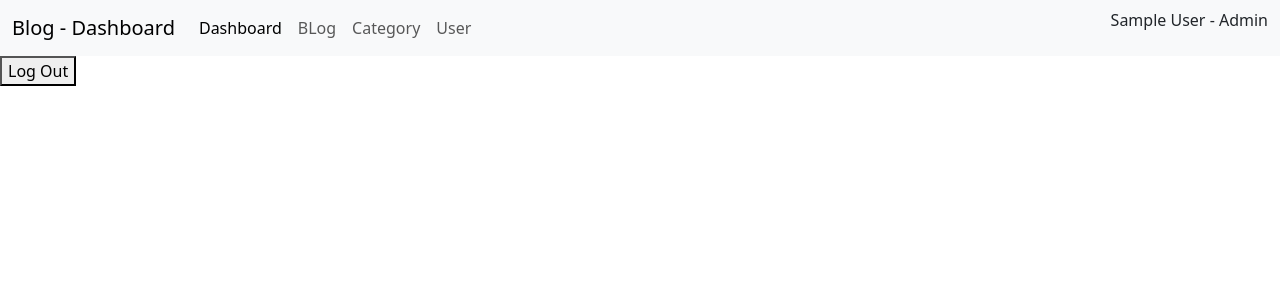
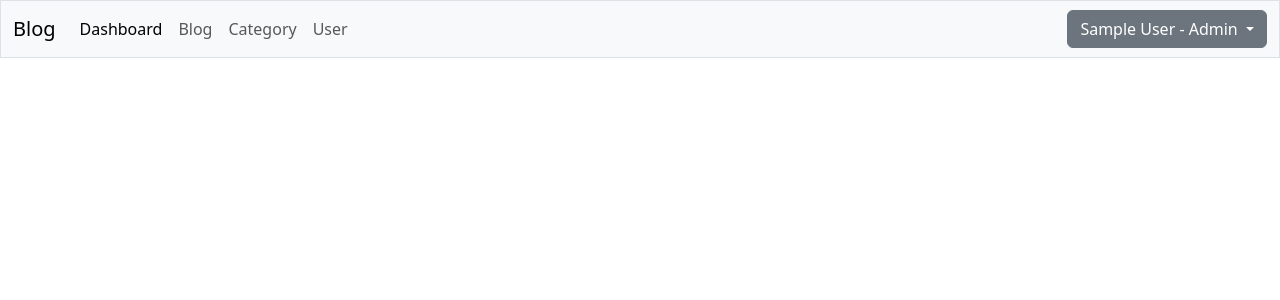
Before and after one commit to Adithamada/php-bootstrap-blog, a PHP site: page /views/dashboard/index.php in a window 1280 px wide. Shown: the top 300 px of the page. Run offline with PHP 8.4, Linux system fonts and the light colour scheme; the visitor is signed in with stand-in values (Sample User, id 1).

Commit message:
chore: minor updates across multiple files

```diff
--- a/includes/dashboardHeader.php
+++ b/includes/dashboardHeader.php
@@ -2,14 +2,60 @@
 require_once __DIR__ . '/../config/db.php'; // memuat BASE_PATH, koneksi DB, dll
 require_once BASE_PATH . '/config/validationFunction.php';
 require_once BASE_PATH . '/config/authFunction.php';
+require_once BASE_PATH . '/config/categoriesFunction.php';
+
+$currentDir = basename(dirname($_SERVER['SCRIPT_NAME']));
+
 ?>
 
 <!DOCTYPE html>
 <html lang="en">
+
 <head>
     <meta charset="UTF-8">
     <meta name="viewport" content="width=device-width, initial-scale=1.0">
-    <title>Blog</title>
+    <title>Blog -
+        <?php if($currentDir == 'dashboard'){echo "dashboard";}
+        elseif($currentDir == 'categories'){echo "categories";}
+        else{echo "";}?></title>
     <link href="https://cdn.jsdelivr.net/npm/bootstrap@5.3.7/dist/css/bootstrap.min.css" rel="stylesheet" integrity="sha384-LN+7fdVzj6u52u30Kp6M/trliBMCMKTyK833zpbD+pXdCLuTusPj697FH4R/5mcr" crossorigin="anonymous">
 </head>
+
 <body>
+
+    <nav class="navbar navbar-expand-lg bg-body-tertiary border">
+        <div class="container-fluid">
+            <a class="navbar-brand" href="#">Blog</a>
+            <button class="navbar-toggler" type="button" data-bs-toggle="collapse" data-bs-target="#navbarNav" aria-controls="navbarNav" aria-expanded="false" aria-label="Toggle navigation">
+                <span class="navbar-toggler-icon"></span>
+            </button>
+            <div class="collapse navbar-collapse" id="navbarNav">
+                <ul class="navbar-nav">
+                    <li class="nav-item">
+                        <a class="nav-link <?= ($currentDir == "dashboard") ? 'active' : '' ?>" aria-current="page" href="../dashboard/index.php">Dashboard</a>
+                    </li>
+                    <li class="nav-item">
+                        <a class="nav-link <?= ($currentDir == "blog") ? 'active' : '' ?>" href="../dashboard/blog/index.php">Blog</a>
+                    </li>
+                    <li class="nav-item">
+                        <a class="nav-link <?= ($currentDir == "categories") ? 'active' : '' ?>" href="../dashboard/categories/index.php">Category</a>
+                    </li>
+                    <?php if ($_SESSION['role'] == "Admin"): ?>
+                        <li class="nav-item">
+                            <a class="nav-link" href="#">User</a>
+                        </li>
+                    <?php endif; ?>
+                </ul>
+            </div>
+            <div class="">
+                <div class="dropdown">
+                    <button class="btn btn-secondary dropdown-toggle" type="button" data-bs-toggle="dropdown" aria-expanded="false">
+                        <?= $_SESSION['name'] . " - " . $_SESSION['role'] ?>
+                    </button>
+                    <ul class="dropdown-menu">
+                        <li><a class="dropdown-item" href="/../../views/auth/logout.php">Log Out</a></li>
+                    </ul>
+                </div>
+            </div>
+        </div>
+    </nav>
--- a/index.php
+++ b/index.php
@@ -1,10 +1,8 @@
 <?php
 require_once __DIR__ . '/config/db.php'; // memuat BASE_PATH, koneksi DB, dll
-require_once BASE_PATH . '/includes/header.php';
 ?>
 
 
 
 <?php
-require_once BASE_PATH . '/includes/footer.php';
 ?>
--- a/views/auth/login.php
+++ b/views/auth/login.php
@@ -18,6 +18,7 @@ if (isset($_POST['login'])) {
         if ($user['status']) {
             $_SESSION['name'] = $user['user']['name'];
             $_SESSION['role'] = $user['user']['role'];
+            $_SESSION['user_id'] = $user['user']['id'];
             header("Location: /../views/dashboard/");
             exit;
         } else {
--- a/views/dashboard/index.php
+++ b/views/dashboard/index.php
@@ -6,39 +6,7 @@ require_once BASE_PATH . '/includes/dashboardHeader.php';
 redirectIfNotLogged();
 ?>
 
-<nav class="navbar navbar-expand-lg bg-body-tertiary">
-    <div class="container-fluid">
-        <a class="navbar-brand" href="#">Blog - Dashboard</a>
-        <button class="navbar-toggler" type="button" data-bs-toggle="collapse" data-bs-target="#navbarNav" aria-controls="navbarNav" aria-expanded="false" aria-label="Toggle navigation">
-            <span class="navbar-toggler-icon"></span>
-        </button>
-        <div class="collapse navbar-collapse" id="navbarNav">
-            <ul class="navbar-nav">
-                <li class="nav-item">
-                    <a class="nav-link active" aria-current="page" href="#">Dashboard</a>
-                </li>
-                <li class="nav-item">
-                    <a class="nav-link" href="#">BLog</a>
-                </li>
-                <li class="nav-item">
-                    <a class="nav-link" href="#">Category</a>
-                </li>
-                <?php if ($_SESSION['role'] == "Admin"): ?>
-                    <li class="nav-item">
-                        <a class="nav-link" href="#">User</a>
-                    </li>
-                <?php endif; ?>
-            </ul>
-        </div>
-        <div class="">
-            <p><?= $_SESSION['name'] . " - " . $_SESSION['role'] ?></p>
-        </div>
-    </div>
-</nav>
 
-<form action="../auth/logout.php" method="post">
-    <button type="submit">Log Out</button>
-</form>
 
 <?php
 require_once BASE_PATH . '/includes/dashboardFooter.php';
```
